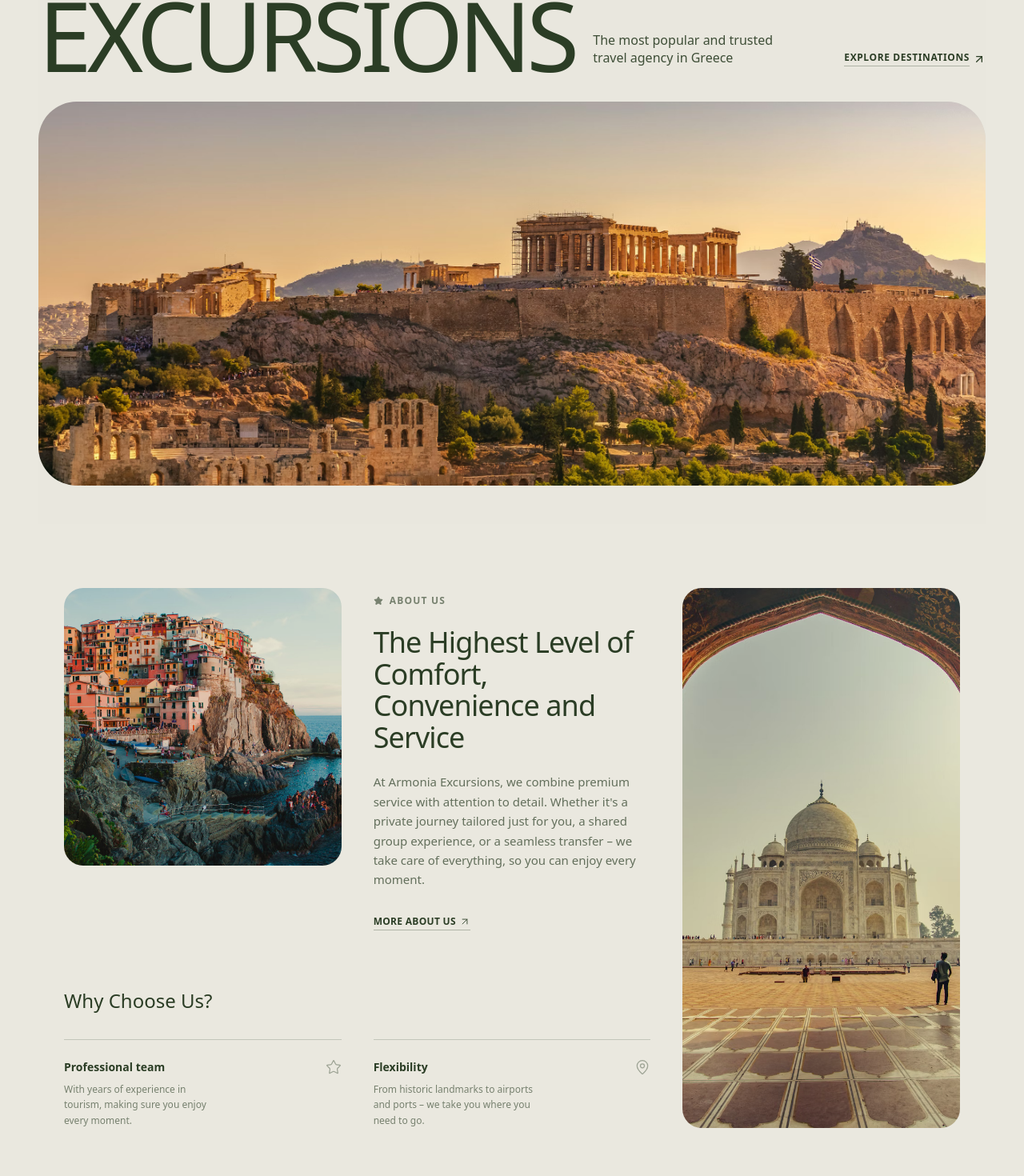
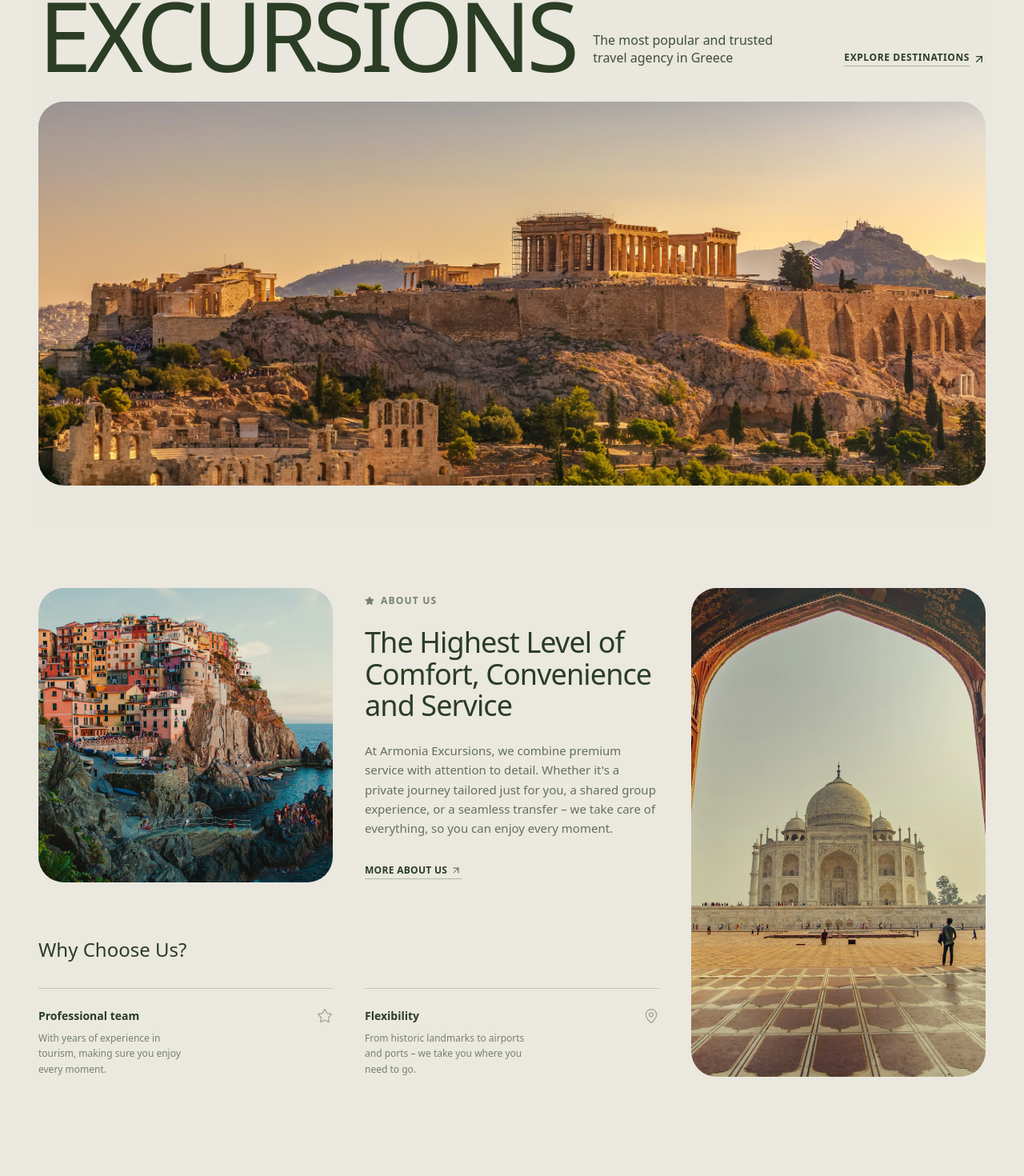
Before and after one commit to akins-dev/travel-agency-website, a Next.js app: page / in a window 1280 px wide. Shown: the part 253-1723 px from the top of the page at 80% size. Built offline with nearby package versions, Linux system fonts and the light colour scheme.

Commit message:
chore; work on about us responsiveness

```diff
--- a/src/app/page.tsx
+++ b/src/app/page.tsx
@@ -15,7 +15,6 @@ import TripOptions from "@/components/pages/home/TripOptions";
 export default function Home() {
   return (
     <Container className="bg-[#EAE8DF]">
-      {/* <Navbar /> */}
       <HeroSection />
       <AboutSection />
       <ServicesSection />
--- a/src/components/Navbar.tsx
+++ b/src/components/Navbar.tsx
@@ -2,7 +2,6 @@
 
 import { Globe, ChevronDown, Menu, X } from "lucide-react";
 import { useState } from "react";
-import Container from "./Container"; // Import the reusable component
 
 export default function Navbar() {
   const [isMobileMenuOpen, setIsMobileMenuOpen] = useState(false);
--- a/src/components/pages/home/About.tsx
+++ b/src/components/pages/home/About.tsx
@@ -3,15 +3,15 @@ import { ArrowUpRight, Star, MapPin } from "lucide-react";
 
 export default function AboutSection() {
   return (
-    <section className="bg-[#EAE8DF] w-full px-4 md:px-8 py-20 text-[#2B3D25] font-sans">
+    <section className="bg-[#EAE8DF] w-full  py-20 text-[#2B3D25] font-sans">
       {/* MASTER GRID: 12 Columns */}
-      <div className="grid grid-cols-1 lg:grid-cols-12 gap-6 lg:gap-10 w-full max-w-450 mx-auto">
+      <div className="grid grid-cols-1 lg:grid-cols-12 gap-6 lg:gap-10 w-full  mx-auto">
         {/* --- LEFT COLUMN GROUP (Spans 8 cols) --- */}
         <div className="lg:col-span-8 flex flex-col gap-16">
           {/* 1. TOP ROW: Image + Text */}
           <div className="grid grid-cols-1 md:grid-cols-2 gap-6 lg:gap-10 items-start">
             {/* Left: Square Image (Meteora) */}
-            <div className="relative aspect-square w-full rounded-3xl overflow-hidden bg-[#E6E3D2]">
+            <div className="relative aspect-square w-full rounded-xl lg:rounded-4xl overflow-hidden bg-[#E6E3D2]">
               <Image
                 src="/images/Meteora-Rocks.jpg" // Meteora rocks placeholder
                 alt="Meteora Rocks"
@@ -100,7 +100,7 @@ export default function AboutSection() {
 
         {/* --- RIGHT COLUMN (Spans 4 cols, Full Height) --- */}
         <div className="lg:col-span-4 h-full hidden lg:block">
-          <div className="relative h-full w-full rounded-3xl overflow-hidden bg-[#E6E3D2] min-h-150">
+          <div className="relative h-full w-full rounded-xl lg:rounded-4xl overflow-hidden bg-[#E6E3D2] min-h-150">
             <Image
               src="/images/Ancient-Greek-Columns.jpg" // Ancient Columns placeholder
               alt="Ancient Greek Columns"
--- a/src/components/pages/home/CTABanner.tsx
+++ b/src/components/pages/home/CTABanner.tsx
@@ -8,7 +8,7 @@ export default function CtaBanner() {
         - Rounded corners (rounded-[2.5rem]) match the previous 'Mission' card.
         - High height (60vh) creates an immersive window effect.
       */}
-      <div className="relative w-full max-w-450 mx-auto h-125 md:h-150 rounded-3xl overflow-hidden group">
+      <div className="relative w-full max-w-450 mx-auto h-125 md:h-150 rounded-xl lg:rounded-4xl overflow-hidden group">
         {/* Background Image */}
         <Image
           src="https://images.unsplash.com/photo-1603565816030-6b389eeb23cb?q=80&w=2600&auto=format&fit=crop" // Meteora / Rocks
--- a/src/components/pages/home/Hero.tsx
+++ b/src/components/pages/home/Hero.tsx
@@ -1,7 +1,6 @@
 import Image from "next/image";
 import { ArrowUpRight } from "lucide-react";
 import Navbar from "@/components/Navbar";
-import Container from "@/components/Container";
 
 export default function Hero() {
   return (
@@ -42,7 +41,7 @@ export default function Hero() {
           </div>
 
           {/* HERO IMAGE */}
-          <div className="relative w-full h-[45vh] lg:h-[60vh] rounded-[2rem] lg:rounded-[3rem] overflow-hidden bg-[#DCDAD2]">
+          <div className="relative w-full h-[45vh] lg:h-[60vh] rounded-xl lg:rounded-4xl overflow-hidden bg-[#DCDAD2]">
             <Image
               src="/images/1.jpg"
               alt="Greek Landscape with Columns"
--- a/src/components/pages/home/Services.tsx
+++ b/src/components/pages/home/Services.tsx
@@ -118,7 +118,7 @@ export default function ServicesSection() {
         </div>
 
         {/* COL 2: IMAGE DISPLAY (5 cols) */}
-        <div className="lg:col-span-5 h-125 md:h-150 relative rounded-4xl overflow-hidden bg-[#E6E3D2]">
+        <div className="lg:col-span-5 h-125 md:h-150 relative rounded-xl lg:rounded-4xl overflow-hidden bg-[#E6E3D2]">
           {services.map((service, index) => (
             <div
               key={service.id}
```
